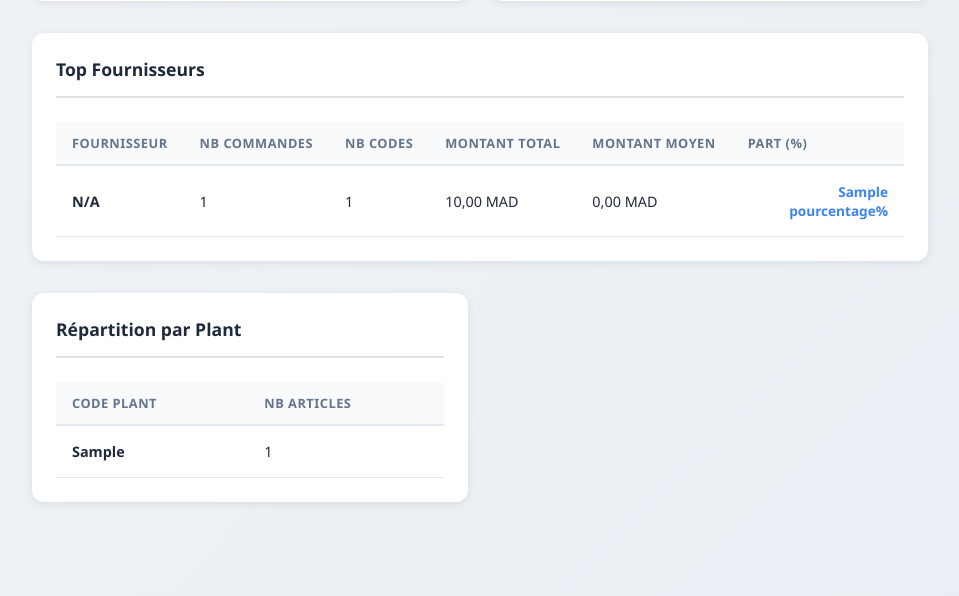
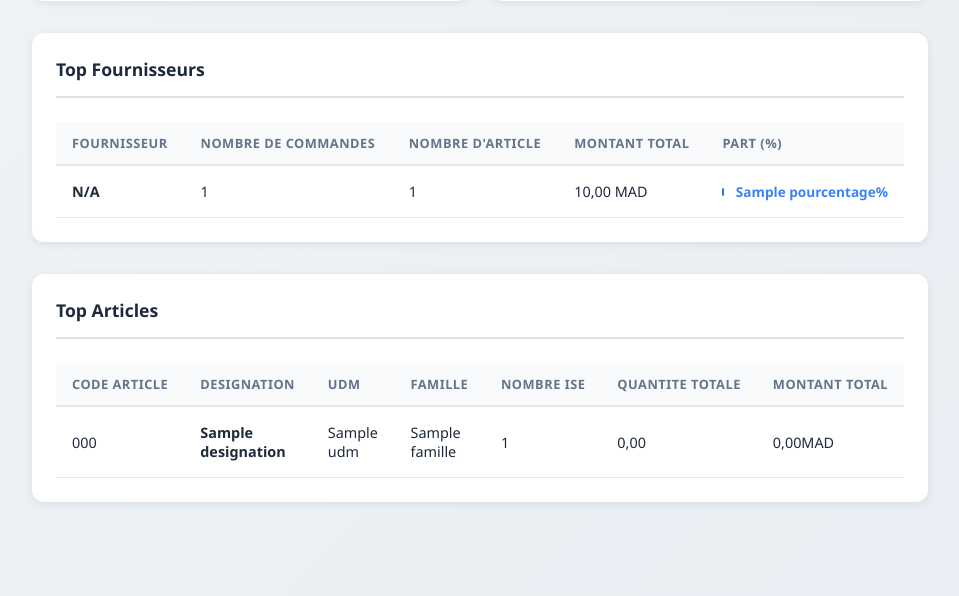
Before and after one commit to Blink-emines/Supplytrack, a Django app: template blog/templates/blog/analyses.html in a window 1280 px wide. Shown: the part 1326-1922 px from the top of the page, without its empty margins (290-1249 px from the left). Run offline with Django 5.2, Linux system fonts and the light colour scheme; the template is opened without the code that fills it: most values are stand-ins (such as "Sample title", 1, 10 or a date in 2020).

Commit message:
Update reparation des bugs partie 3

```diff
--- a/blog/templates/blog/analyses.html
+++ b/blog/templates/blog/analyses.html
@@ -135,10 +135,9 @@
             <thead>
                 <tr>
                     <th>FOURNISSEUR</th>
-                    <th>NB COMMANDES</th>
-                    <th>NB CODES</th>
+                    <th>NOMBRE DE COMMANDES</th>
+                    <th>NOMBRE D'ARTICLE</th>
                     <th>MONTANT TOTAL</th>
-                    <th>MONTANT MOYEN</th>
                     <th>PART (%)</th>
                 </tr>
             </thead>
@@ -149,7 +148,6 @@
                     <td>{{ fournisseur.nb_commandes }}</td>
                     <td>{{ fournisseur.nb_codes }}</td>
                     <td>{{ fournisseur.montant_total|format_money }} MAD</td>
-                    <td>{{ fournisseur.montant_moyen|format_money }} MAD</td>
                     <td>
                         <div class="progress-cell">
                             <div class="progress-bar">
@@ -167,35 +165,44 @@
             </tbody>
         </table>
     </div>
-
-    <!-- SECTION 5: Répartition par Plant et Famille -->
-    <div class="distribution-row">
     <div class="table-card">
-            <h3 class="section-title">Répartition par Plant</h3>
+        <h3 class="section-title">Top Articles</h3>
         <table class="data-table">
             <thead>
                 <tr>
-                        <th>CODE PLANT</th>
-                        <th>NB ARTICLES</th>
-
-
+                    <th>CODE ARTICLE</th>
+                    <th>DESIGNATION</th>
+                    <th>UDM</th>
+                    <th>FAMILLE</th>
+                    <th>NOMBRE ISE</th>
+                    <th>QUANTITE TOTALE</th>
+                    <th>MONTANT TOTAL</th>
                 </tr>
             </thead>
             <tbody>
-                    {% for plant in repartition_plant %}
+                {% for article in top_articles %}
                 <tr>
-                        <td class="fw-bold">{{ plant.plant__code_plant }}</td>
+                    <td>{{ article.code }}</td>
+                    <td class="fw-bold">{{ article.designation}}</td>
+                    <td>{{article.udm}} </td>
+                    <td>{{ article.famille }}</td>
 
-                        <td>{{ plant.nb_articles }}</td>
+                    <td>{{ article.nb_ise }}</td>
+                    <td>{{ article.quantite|format_money  }} </td>
+                    <td>{{ article.montant|format_money  }}MAD</td>
                 </tr>
                 {% empty %}
                 <tr>
-                        <td colspan="2" class="text-center">Aucune donnée</td>
+                    <td colspan="6" class="text-center">Aucune donnée disponible</td>
                 </tr>
                 {% endfor %}
             </tbody>
         </table>
     </div>
+
+
+    <!-- SECTION 5: Répartition par Plant et Famille -->
+
 
 
     </div>
--- a/blog/templates/blog/detail_flux.html
+++ b/blog/templates/blog/detail_flux.html
@@ -81,7 +81,7 @@
                 {% if ecart_total > 0 %}+{% endif %}{{ ecart_total|format_money }} MAD
             </span>
         </div>
-        <div class="financial-item"><label>Taux de réalisation</label><span class="item-value value-green">{{ taux_realisation|floatformat:1 }}%</span></div>
+        <div class="financial-item"><label>Pourcentage d’écart</label><span class="item-value value-green">{{ taux_realisation|floatformat:1 }}%</span></div>
     </div>
 </div>
 
```
Also changed, not shown: blog/DATAtraitement/DA.py (+5 -29 lines), blog/DATAtraitement/ISE.py (+2 -10 lines), blog/models.py (+24 -12 lines), blog/views.py (+46 -25 lines), blog/migrations/0001_initial.py. Lines whose indentation alone changed are shown as unchanged.
